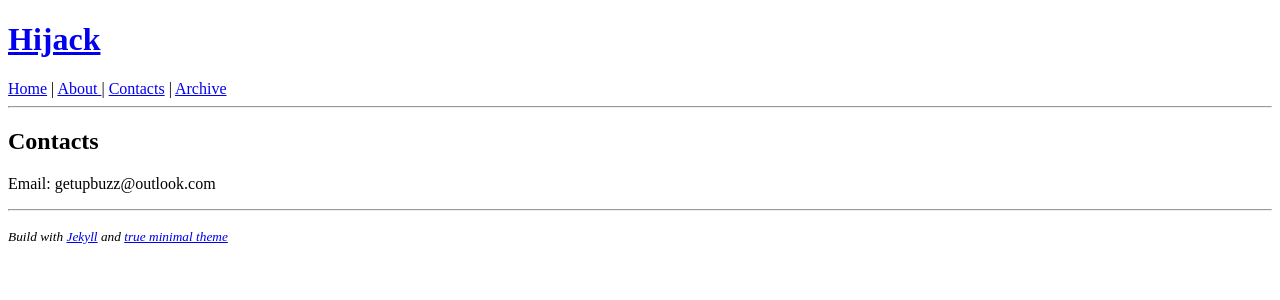
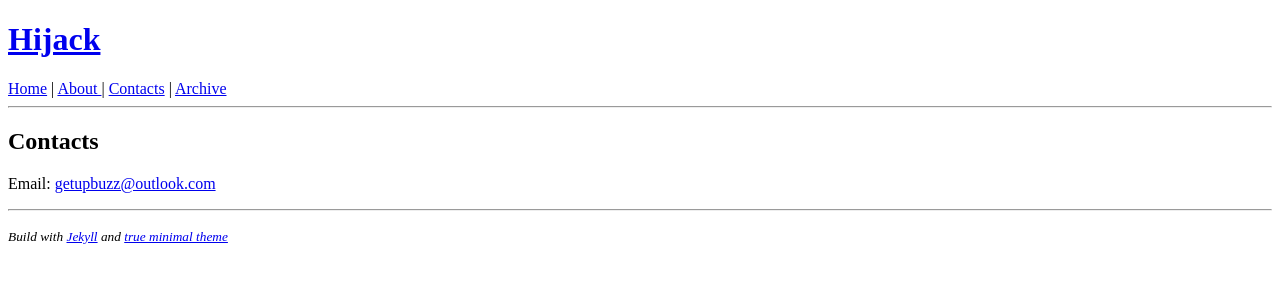
Before and after one commit to 120318/getupbuzz.github.io, a Jekyll site: the page built from contact/index.html, in a window 1280 px wide. Shown: the top 300 px of the page. Built offline with Jekyll 4.4.1, drawn with Linux system fonts in a browser that asks for light colours; part of the change alters nothing that is shown.

Commit message:
添加发邮件功能

```diff
--- a/contact/index.html
+++ b/contact/index.html
@@ -2,4 +2,4 @@
 layout: default
 ---
             <h2>Contacts</h2>
-            <p>Email: getupbuzz@outlook.com</p>
+            <p>Email: <a href="mailto:getupbuzz@outlook.com">getupbuzz@outlook.com</a></p>
```
